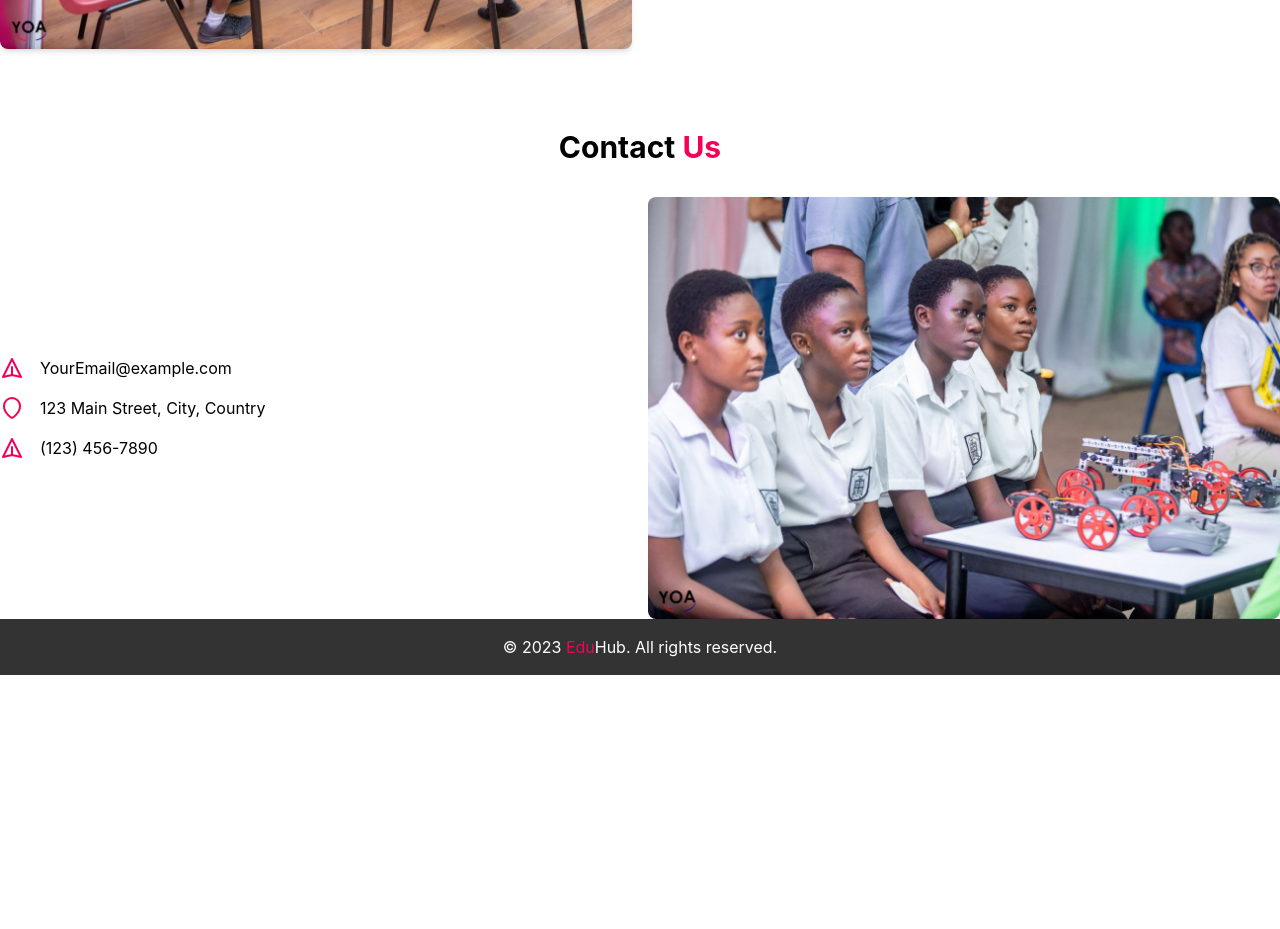
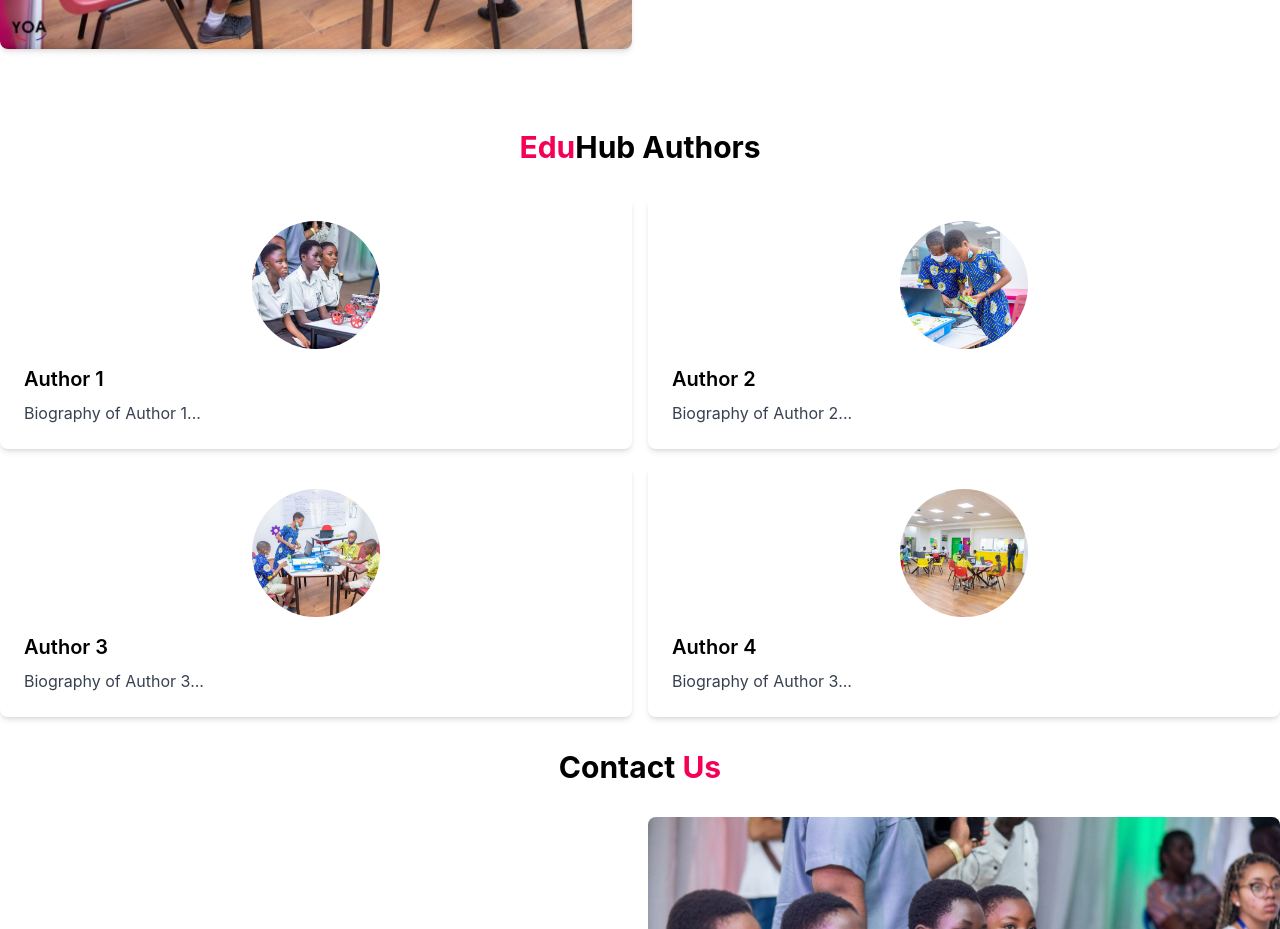
Before and after one commit to KingsleyAmankwah/edu-hub, a React (Create React App) app: page / in a window 1280 px wide. Shown: the part 1820-2749 px from the top of the page. Before the commit the page ends 2495 px from the top, so only its background shows below. Built offline with nearby package versions, Linux system fonts and the light colour scheme.

Commit message:
Home Page

```diff
--- a/src/pages/home.js
+++ b/src/pages/home.js
@@ -7,6 +7,7 @@ import contactImage from "../assets/1.jpg";
 // import { Carousel } from "react-responsive-carousel";
 import "react-responsive-carousel/lib/styles/carousel.min.css";
 import Nav from "../components/Nav";
+import AuthorCard from "../components/AuthorCard";
 
 function Home() {
   return (
@@ -147,6 +148,32 @@ function Home() {
           </div>
         </div>
 
+        <h2 className="text-left md:text-center text-xl sm:text-3xl font-bold mb-2">
+          <span className="text-[#f50057]">Edu</span>Hub Authors
+        </h2>
+        <div className="grid grid-cols-1 md:grid-cols-2 gap-4 my-8">
+          <AuthorCard
+            name="Author 1"
+            profilePictureSrc={require("../assets/1.jpg")}
+            biography="Biography of Author 1..."
+          />
+          <AuthorCard
+            name="Author 2"
+            profilePictureSrc={require("../assets/2.jpg")}
+            biography="Biography of Author 2..."
+          />
+          <AuthorCard
+            name="Author 3"
+            profilePictureSrc={require("../assets/3.jpg")}
+            biography="Biography of Author 3..."
+          />
+          <AuthorCard
+            name="Author 4"
+            profilePictureSrc={require("../assets/4.jpg")}
+            biography="Biography of Author 3..."
+          />
+        </div>
+
         <h2 className="text-left sm:text-center text-2xl sm:text-3xl font-bold mb-2">
           Contact <span className="text-[#f50057]">Us</span>
         </h2>
```
